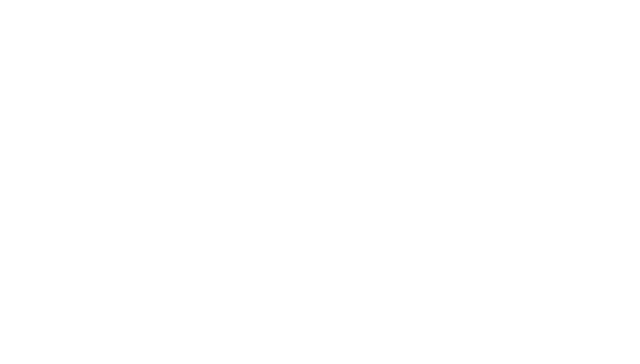
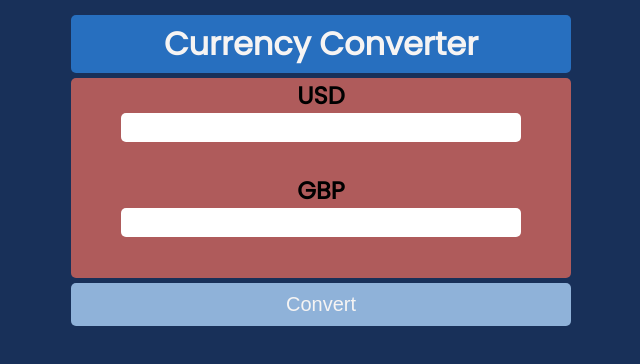
Before and after one commit to ovandenbosch/Currency-Converter, a plain HTML site: page index.html in a window 1280 px wide. Shown: the whole page, without its empty margins (319-959 px from the left). Drawn offline with Linux system fonts and the light colour scheme.

Commit message:
Forming the form

```diff
--- a/index.html
+++ b/index.html
@@ -1,12 +1,32 @@
 <!DOCTYPE html>
 <html lang="en">
-<head>
-    <meta charset="UTF-8">
-    <meta http-equiv="X-UA-Compatible" content="IE=edge">
-    <meta name="viewport" content="width=device-width, initial-scale=1.0">
+  <head>
+    <meta charset="UTF-8" />
+    <meta http-equiv="X-UA-Compatible" content="IE=edge" />
+    <meta name="viewport" content="width=device-width, initial-scale=1.0" />
+    <link
+      href="https://fonts.googleapis.com/css2?family=Poppins&display=swap"
+      rel="stylesheet"
+    />
+    <link rel="stylesheet" href="./style.css" />
     <title>Currency Converter</title>
-</head>
-<body>
-
-</body>
+  </head>
+  <body>
+    <div class="container">
+      <div class="header"><h1>Currency Converter</h1></div>
+      <div class="converter">
+        <div class="currencies">
+          <div class="currency1">
+            <h2 class="currency-title">USD</h2>
+            <input class="amount" />
+          </div>
+          <div class="currency2">
+            <h2 class="currency-title">GBP</h2>
+            <input class="amount" />
+          </div>
+        </div>
+      </div>
+      <button class="convert-btn">Convert</button>
+    </div>
+  </body>
 </html>
--- a/style.css
+++ b/style.css
@@ -0,0 +1,67 @@
+* {
+  margin: 0;
+  padding: 0;
+  box-sizing: border-box;
+}
+
+body {
+  background: #183059;
+  font-family: "Poppins", sans-serif;
+}
+
+.container {
+  width: 500px;
+  margin: 0 auto;
+}
+
+.header {
+  background: #276fbf;
+  color: #f6f4f3;
+  text-align: center;
+  border-radius: 5px;
+  padding: 5px;
+  margin-top: 15px;
+}
+
+.currencies {
+  margin: 5px 0px 5px 0px;
+  border-radius: 5px;
+  background: #af5b5b;
+  display: grid;
+  padding-bottom: 10px;
+  height: 200px;
+}
+.currency1 {
+  grid-column-start: 1;grid-row-start: 1;
+  text-align: center;
+}
+
+.currency2 {
+  grid-column-start: 1;
+  grid-row-start: 2;
+  text-align: center;
+}
+
+.amount {
+    border: none;
+    border-radius: 5px;
+    height: 30%;
+    width: 80%;
+}
+
+.convert-btn {
+  width: 500px;
+  margin: auto;
+  color: #f6f4f3;
+  background: #8fb2d9;
+  border: none;
+  cursor: pointer;
+  font-size: 20px;
+  border-radius: 5px;
+  padding: 10px;
+  transition: 0.3s;
+}
+
+.convert-btn:hover {
+  background: #f03a47;
+}
```
